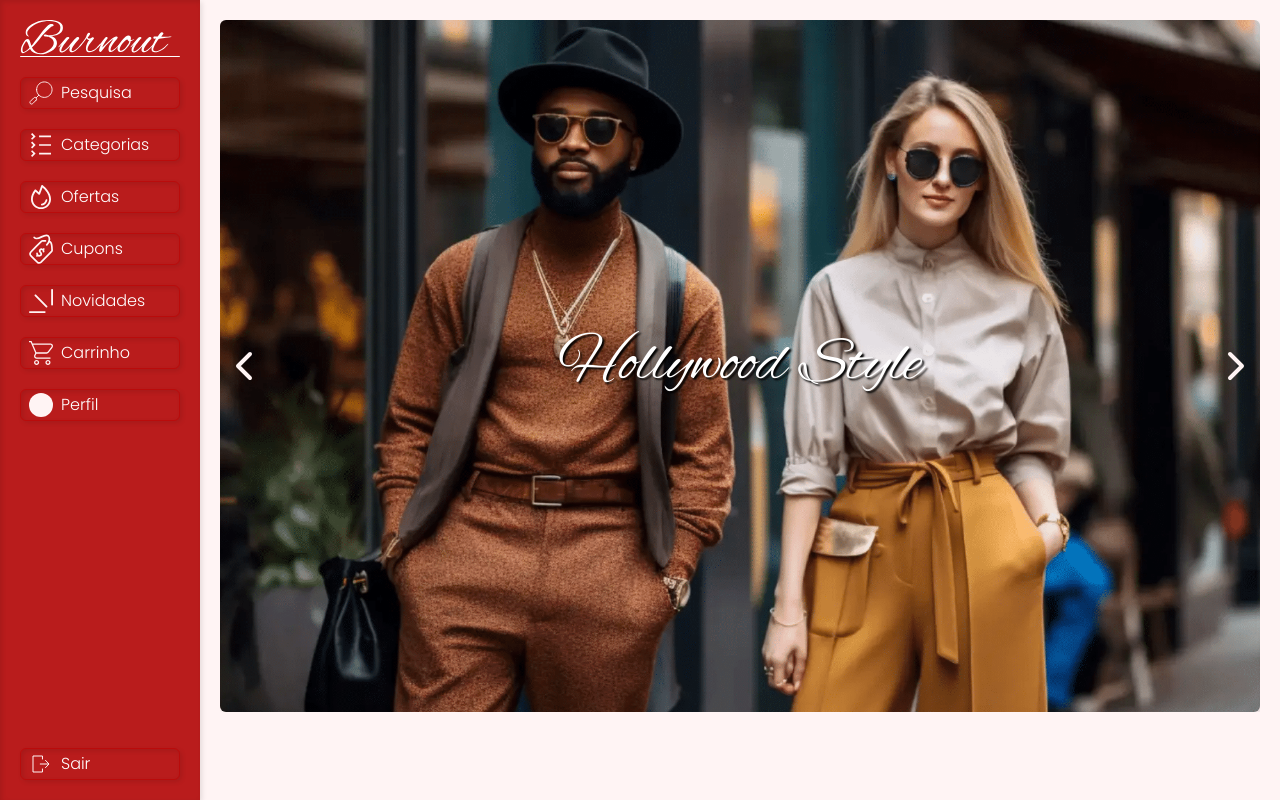
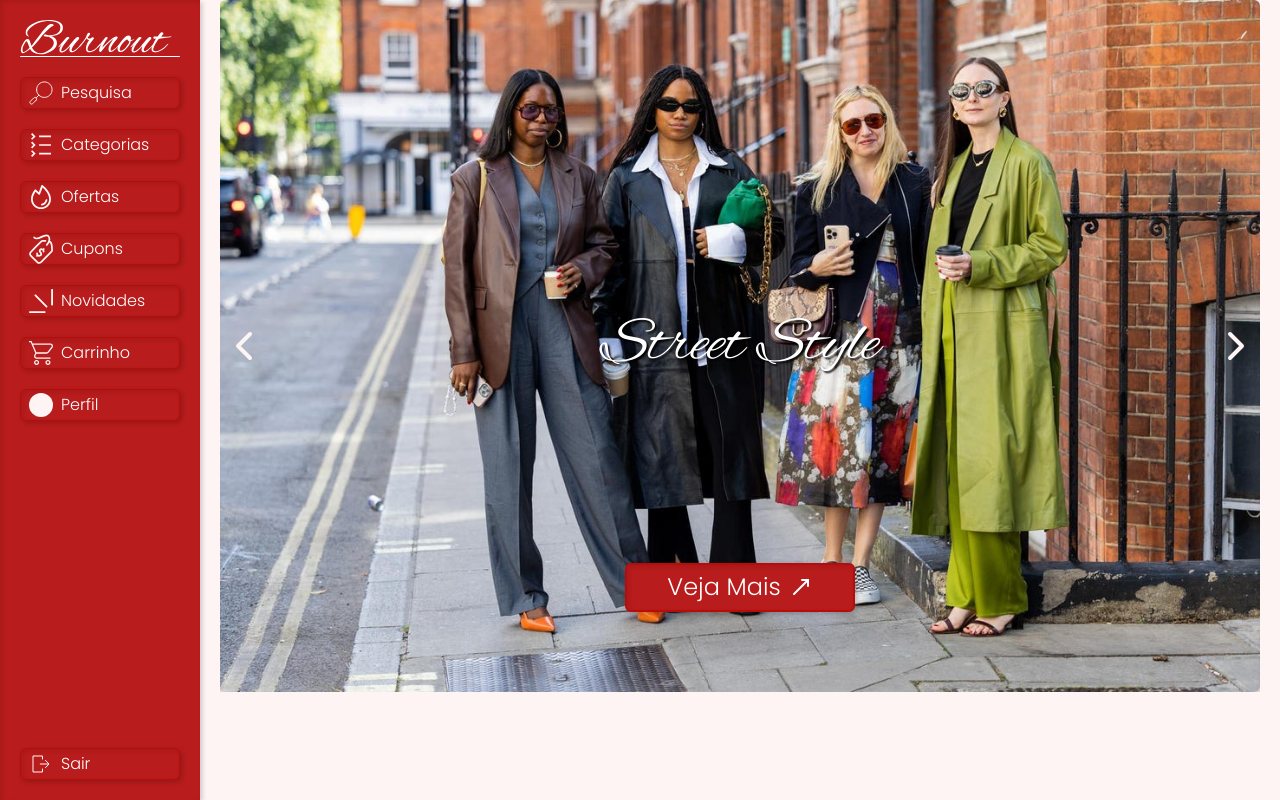
Before and after one commit to MarcosFerreira2024/Burnout, a Next.js app: page /home in a window 1280 px wide. Built offline with nearby package versions, Linux system fonts and the light colour scheme.

Commit message:
Eventos de touch + botão ver mais

```diff
--- a/src/app/(Pages)/(root)/home/page.tsx
+++ b/src/app/(Pages)/(root)/home/page.tsx
@@ -5,7 +5,7 @@ import NavCategories from '../../../components/NavCategories'
 
 function page() {
   return (
-    <div className='flex-1 grid mx-auto  '>
+    <div className='flex-1 grid mx-auto mt-20 sm:mt-0  '>
         <Carousel dados={MainCarousel} />
 
         <NavCategories />
--- /dev/null
+++ b/src/app/Types/Interfaces/Carousel.ts
@@ -0,0 +1,12 @@
+export interface Carousel {
+    texto: string,
+    src: string,
+    alt: string,
+}
+
+export interface CarouselData {
+    src: string,
+    alt: string,
+    texto: string,
+    redirect: string,
+}
--- a/src/app/components/Carousel.tsx
+++ b/src/app/components/Carousel.tsx
@@ -1,17 +1,24 @@
 "use client"
 import {  ChevronLeft, ChevronRight } from 'lucide-react'
-import React, { useState } from 'react'
-import { CarouselData } from '../data/CarouselData'
+import React, { useEffect, useRef, useState } from 'react'
 import ItemCarousel from './ItemCarousel'
+import { CarouselData } from '../Types/Interfaces/Carousel'
 
 
 
 
 function Carousel({dados}:{dados:CarouselData[]}) {
+  const refTimeout = useRef(null)
+
+  const interval = 4000
+
 
   const [slide,setSlide]= useState(0)
 
+
   const handleSlide = (id:number) => {
+    if(refTimeout.current) clearTimeout(refTimeout.current)
+
     if(slide===0&&id===-1){
       setSlide(200)
       return
@@ -26,20 +33,82 @@ function Carousel({dados}:{dados:CarouselData[]}) {
 
   }
 
+  useEffect(()=>{
+   startTimeOut()
+   return () => clearTimeout(refTimeout.current)
+  })
+
+  const handleMouseEnter = () => {
+    pauseTimeOut()
+    return
+  }
+
+  const handleMouseLeave = () => {
+    startTimeOut()
+    return
+  }
+
+  const pauseTimeOut = () => {
+    if(refTimeout.current) clearTimeout(refTimeout.current)
+
+    return
+  }
+
+  const startTimeOut = () => {
+    if(refTimeout.current) clearTimeout(refTimeout.current)
+      refTimeout.current = setTimeout(()=>{
+        handleSlide(+1)
+      },interval)
+    return
+  }
+
+  let pageStart = 0
+  let pageEnd = 0
+
+  const handleTouchStart = (e: React.TouchEvent<HTMLDivElement>) =>{
+    pauseTimeOut()
+
+    pageStart = e.touches[0].pageX
+
+
+
+
+
+    return
+  }
+  const handleTouchEnd = (e: React.TouchEvent<HTMLDivElement>) =>{
+    pauseTimeOut()
+
+
+    pageEnd = e.changedTouches[0].pageX
+
+    if(pageStart < pageEnd){
+      handleSlide(-1)
+    }
+
+    if(pageStart > pageEnd){
+      handleSlide(+1)
+    }
+
+    return
+  }
+
+
   return (
-    <div className='w-[100%] pt-20 sm:pt-5 pr-5 pl-5 max-h-[700px]'>
-      <div className='mx-auto  max-w-[1440px]  relative    overflow-hidden  '>
-        <div className='absolute flex h-[100%] justify-between z-10 w-[100%] items-center      '>
-              <ChevronLeft onClick={()=> handleSlide(-1)} width={48} height={48} color={`#FFF4F4`}  className='cursor-pointer   sm:max-w-[48px] max-w-[24px]'/>
+    <div    className='w-[100%]  pr-5 pl-5 max-h-[700px]  '>
+      <div  className='mx-auto  max-w-[1440px]  relative    overflow-x-hidden  '>
+        <div className=' flex h-[100%] justify-between absolute w-[100%] items-center     '>
+              <ChevronLeft onMouseMove={handleMouseEnter} onMouseLeave={handleMouseLeave} onClick={()=> handleSlide(-1)} width={48} height={48} color={`#FFF4F4`}  className='cursor-pointer  z-10  sm:max-w-[48px] max-w-[24px]'/>
 
-              <ChevronRight onClick={()=>handleSlide(+1)} width={48} height={48} color={`#FFF4F4`} data-id={+1} className='cursor-pointer  sm:max-w-[48px] max-w-[24px]'/>
-          </div>
+              <ChevronRight onMouseMove={handleMouseEnter} onMouseLeave={handleMouseLeave} onClick={()=>handleSlide(+1)} width={48} height={48} color={`#FFF4F4`} data-id={+1} className='cursor-pointer z-10  sm:max-w-[48px] max-w-[24px]'/>
+        </div>
 
-        <div style={{transform: `translateX(calc(-${slide}% ))` }} className='flex   transition-all ease-in-out duration-700   '>
+        <div  onTouchStart={handleTouchStart} onTouchEnd={handleTouchEnd} onMouseMove={handleMouseEnter} onMouseLeave={handleMouseLeave} style={{transform: `translateX(calc(-${slide}% ))` }} className='flex   transition-all ease-in-out duration-700   '>
 
             {dados.map((item,i)=> (
-                <ItemCarousel key={i} texto={item.texto} src={item.src} alt={item.alt}/>
+                    <ItemCarousel key={i}  texto={item.texto} src={item.src} alt={item.alt}/>
             ))}
+
 
         </div>
 
--- /dev/null
+++ b/src/app/components/CarouselButton.tsx
@@ -0,0 +1,18 @@
+import { LucideMoveUpRight } from 'lucide-react';
+import Link from 'next/link'
+import React from 'react'
+
+function CarouselButton({ redirect }) {
+  return (
+    <Link
+      href={redirect}
+      className="globalShadow flex  justify-center gap-2 disabled:opacity-50 items-center group disabled:cursor-not-allowed focus:outline-red-600 focus:bg-secundarySubtitle focus:text-mainTitle  hover:bg-secundarySubtitle  text-secundaryTitle hover:text-mainTitle transition-all duration-300 ease-in-out   px-5 py-1  md:px-10 border-[2px] border-mainStroke md:py-2 font-poppins   bg-mainBg rounded-md  "
+    >
+      <h1 className="text-labelMobile font-poppins   md:text-label text-nowrap">
+        Veja Mais
+      </h1>
+      <LucideMoveUpRight width={24} height={24} className='text-white md:max-w-full max-w-[16px] group-focus:text-mainBg group-hover:text-mainBg' />
+    </Link>
+  );
+}
+export default CarouselButton
--- a/src/app/components/ItemCarousel.tsx
+++ b/src/app/components/ItemCarousel.tsx
@@ -1,19 +1,16 @@
 import Image from 'next/image'
 import React from 'react'
+import CarouselButton from './CarouselButton'
+import { Carousel } from '../Types/Interfaces/Carousel'
 
-interface Carousel  {
-    texto : string,
-    src : string,
-    alt : string,
-}
+
 function ItemCarousel({texto,src,alt}:Carousel) {
   return (
-    <>
-     <div className='min-w-[calc(100%)] relative flex items-center justify-center  '>
-        <h1 className='font-alex absolute textShadow   text-titleMobile sm:text-title text-secundaryTitle  '>{texto}</h1>
-        <Image  src={src} width={1400} height={700} quality={100} className='sm:rounded-md globalShadow  max-h-[700px] min-h-[100%] min-w-[100%]  object-cover object-top' alt={alt}/>
+     <div id='carousel' className='min-w-[calc(100%)] flex flex-col select-none items-center justify-center relative     '>
+        <Image  src={src} width={1400} height={700} quality={100} draggable={false} className='sm:rounded-md globalShadow max-h-[700px] min-h-[100%]  min-w-[100%]  object-cover object-top' alt={alt}/>
+        <h1 className='font-alex absolute textShadow    text-titleMobile sm:text-title text-secundaryTitle  '>{texto}</h1>
+        <div className='absolute bottom-10 sm:bottom-20 '><CarouselButton redirect={"/teste"} /></div>
     </div>
-    </>
   )
 }
 
--- a/src/app/data/CarouselData.ts
+++ b/src/app/data/CarouselData.ts
@@ -3,22 +3,19 @@ export const MainCarousel = [
         src: "/home/hollywoodStyle.png",
         alt: "Estilo de Hollywood",
         texto: 'Hollywood Style',
+        redirect: "/home/style/hollywood"
     },
     {
         src: "/home/streetStyle.png",
         alt: "Estilo das ruas",
-        texto: 'Street Style'
+        texto: 'Street Style',
+        redirect: "/home/style/street"
     },
     {
         src: "/home/popStyle.png",
         alt: "Estilo pop",
-        texto: 'Pop Style'
+        texto: 'Pop Style',
+        redirect: "/home/style/pop"
     }
 
 ]
-
-export interface CarouselData {
-    src: string,
-    alt: string,
-    texto: string,
-}
--- a/src/app/data/Home.ts
+++ b/src/app/data/Home.ts
@@ -2,43 +2,43 @@ import { HomeCategories } from "../Types/Interfaces/Home";
 
 export const HomeMainCategories: HomeCategories[] = [
     {
-        ref: "/sandalias",
+        ref: "/home/sandalias",
         text: "Sandálias"
     },
     {
-        ref: "/Blusas",
+        ref: "/home/Blusas",
         text: "Blusas"
     },
     {
-        ref: "/Vestidos",
+        ref: "/home/Vestidos",
         text: "Vestidos"
     },
     {
-        ref: "/Calcas",
+        ref: "/home/Calcas",
         text: "Calças"
     },
     {
-        ref: "/Bermudas",
+        ref: "/home/Bermudas",
         text: "Bermudas"
     },
     {
-        ref: "/Calcinhas",
+        ref: "/home/Calcinhas",
         text: "Calcinhas"
     },
     {
-        ref: "/Oculos",
+        ref: "/home/Oculos",
         text: "Óculos"
     },
     {
-        ref: "/Braceletes",
+        ref: "/home/Braceletes",
         text: "Braceletes"
     },
     {
-        ref: "/Chapeus",
+        ref: "/home/Chapeus",
         text: "Chapéus"
     },
     {
-        ref: "/sutias",
+        ref: "/home/Sutias",
         text: "Sutiãs"
     }
 ]
--- a/src/app/globals.css
+++ b/src/app/globals.css
@@ -27,7 +27,7 @@ input[type="search"]::-webkit-search-results-decoration {
 
 
 .globalShadow{
-  box-shadow: inset 2px 2px 5px 0px rgb(0, 0, 0,0.10), 2px 2px 5px 0px rgb(0, 0, 0,0.10);
+  box-shadow: inset 2px 2px 5px 0px rgb(0, 0, 0,0.10), 2px 2px 5px 0px rgb(0, 0, 0,0.2);
 }
 
 
```
Also changed, not shown: public/ui/arrow-right.svg (added).
